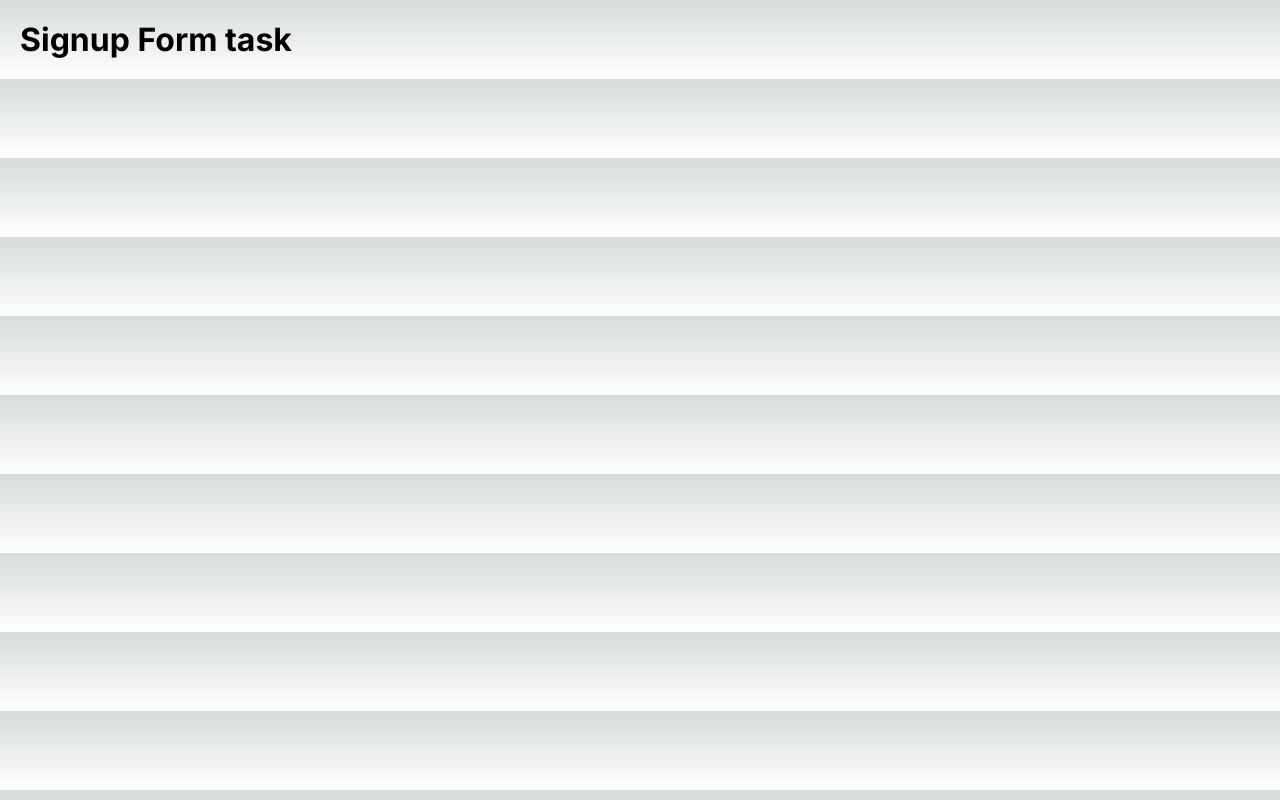
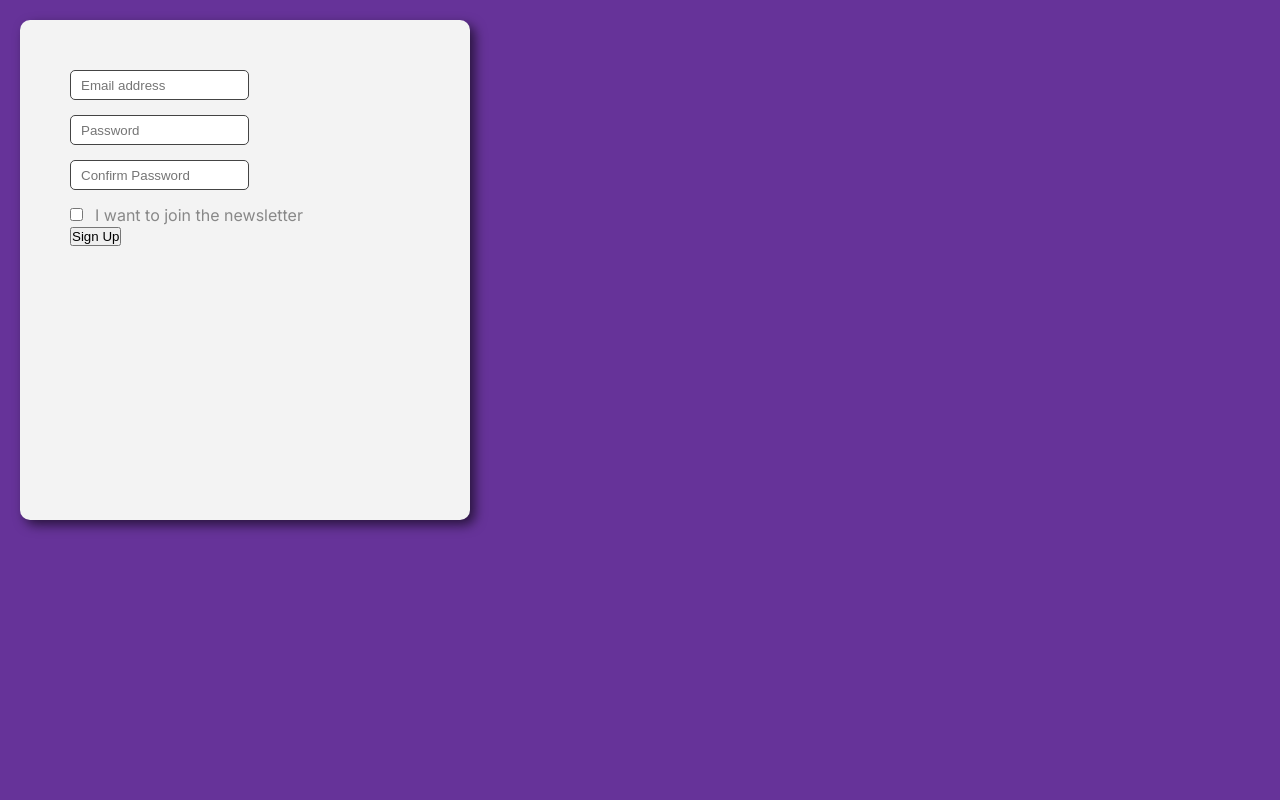
Before and after one commit to enoskyeza/meme_generator, a Next.js app: page / in a window 1280 px wide. Built offline with nearby package versions, Linux system fonts and the light colour scheme.

Commit message:
Render signup elements

```diff
--- /dev/null
+++ b/src/components/SignupForm.css
@@ -0,0 +1,21 @@
+*{
+    box-sizing: border-box;
+}
+
+body {
+    padding: 20px;
+    margin: 0;
+    background: #663399;
+}
+
+.form-bg {
+    background: #F3F3F3;
+    color: #888888 ;
+    height: 500px;
+    width: 450px;
+    border-radius: 10px;
+    padding: 50px;
+    box-shadow: 5px 5px 12px rgba(0, 0, 0, 0.6);
+
+
+}
--- a/src/components/SignupForm.js
+++ b/src/components/SignupForm.js
@@ -1,8 +1,28 @@
 import React from "react";
-import { render } from "react-dom";
+import "@/components/SignupForm.css"
 
 export default function SignupForm(){
     return(
-        <h1>Signup Form task</h1>
+        <div className="form-bg">
+            <input
+                type="text"
+                placeholder="Email address"
+            />
+            <input
+                type="text"
+                placeholder="Password"
+            />
+            <input
+                type="text"
+                placeholder="Confirm Password"
+            />
+            <input
+                type="checkbox"
+            />
+            <label htmlFor="subscirbe">I want to join the newsletter</label>
+
+            <br/>
+            <button>Sign Up</button>
+        </div>
     )
 }
```
